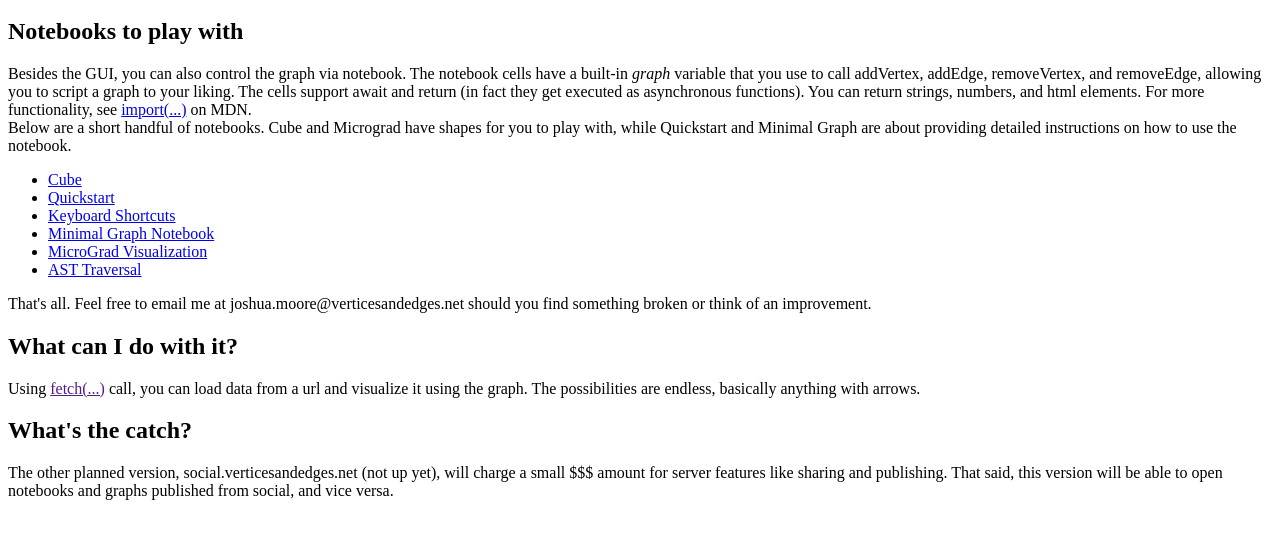
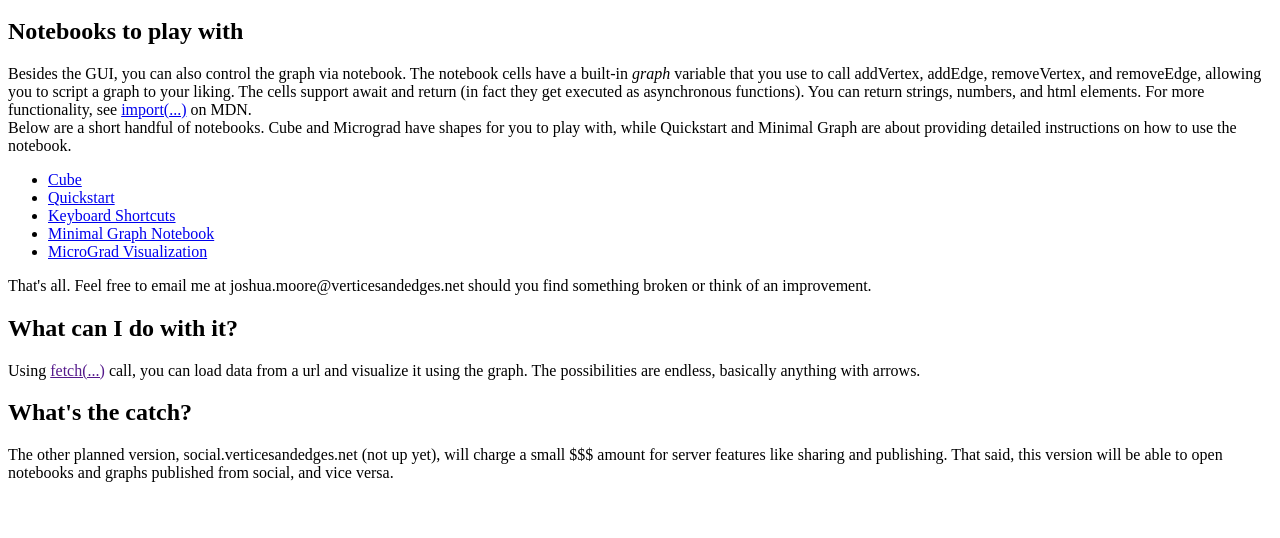
Before and after one commit to mooreolith/graph-app, a plain HTML site: page examples/index.html in a window 1280 px wide. Shown: the part 100-638 px from the top of the page. Drawn offline with Linux system fonts and the light colour scheme.

Commit message:
removed notebook from examples/index.html

```diff
--- a/examples/index.html
+++ b/examples/index.html
@@ -24,7 +24,7 @@
         <li><a href="https://mooreolith.github.io/graph-app/?nburl=https://mooreolith.github.io/graph-app/examples/Keyboard Shortcuts.ipynb">Keyboard Shortcuts</a></li>
         <li><a href="https://mooreolith.github.io/graph-app/?nburl=https://mooreolith.github.io/graph-app/examples/Minimal Graph Notebook.ipynb">Minimal Graph Notebook</a></li>
         <li><a href="https://mooreolith.github.io/graph-app/?nburl=https://mooreolith.github.io/graph-app/examples/MicroGrad Visualization.ipynb">MicroGrad Visualization</a></li>
-        <li><a href="https://mooreolith.github.io/graph-app/?nburl=https://mooreolith.github.io/graph-app/examples/AST Traversal.ipynb">AST Traversal</a></li>
+        <!--<li><a href="https://mooreolith.github.io/graph-app/?nburl=https://mooreolith.github.io/graph-app/examples/AST Traversal.ipynb">AST Traversal</a></li>-->
       </ul>
       That's all. Feel free to email me at joshua.moore@verticesandedges.net should you find something broken or think of an improvement.
     </p>
```
